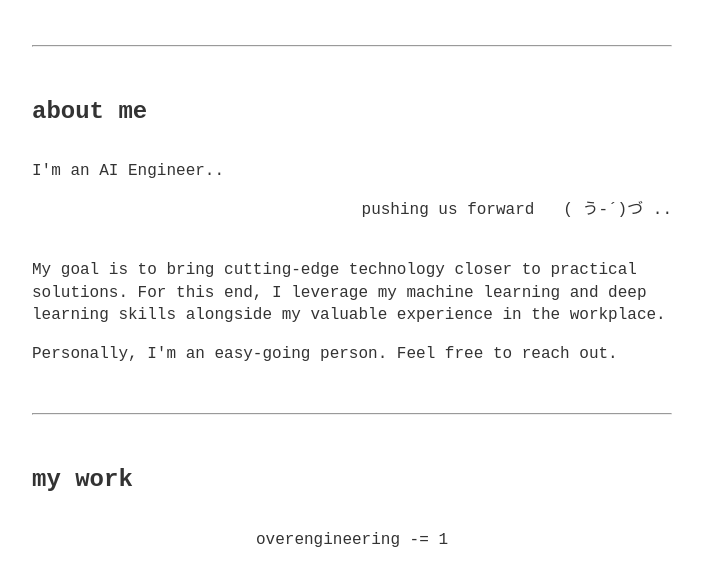
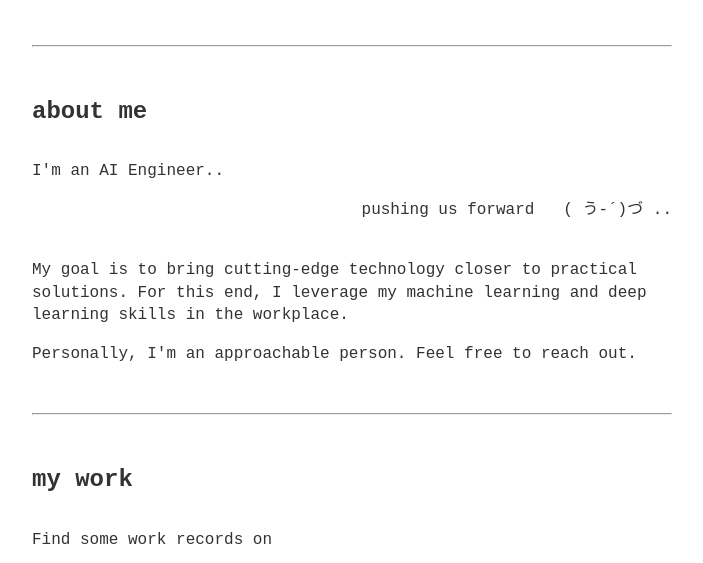
Before and after one commit to horefice/horefice.github.io, a plain HTML site: page index.html in a window 1280 px wide. Shown: the part 173-736 px from the top of the page, without its empty margins (288-991 px from the left). Drawn offline with Linux system fonts and the light colour scheme.

Commit message:
less is more

```diff
--- a/index.html
+++ b/index.html
@@ -77,14 +77,12 @@
             <p>I'm an AI Engineer..</p>
             <p dir="rtl"><bdo dir="ltr" aria-hidden="true">&nbsp;&nbsp;&nbsp;( う-´)づ ..</bdo>pushing us forward</p>
             <br>
-            <p>My goal is to bring cutting-edge technology closer to practical solutions. For this end, I leverage my machine learning and deep learning skills alongside my valuable experience in the workplace.</p>
-            <p>Personally, I'm an easy-going person. Feel free to reach out.</p>
+            <p>My goal is to bring cutting-edge technology closer to practical solutions. For this end, I leverage my machine learning and deep learning skills in the workplace.</p>
+            <p>Personally, I'm an approachable person. Feel free to reach out.</p>
         </section>
         <hr>
         <section>
             <h2>my work</h2>
-            <blockquote style="text-align: center;">overengineering -= 1</blockquote>
-            <br>
             <p>Find some work records on</p>
             <p>
                 <a href="https://github.com/horefice" target="_blank"><svg xmlns="http://www.w3.org/2000/svg" viewBox="0 0 496 512" class="icon"><path d="M165.9 397.4c0 2-2.3 3.6-5.2 3.6-3.3.3-5.6-1.3-5.6-3.6 0-2 2.3-3.6 5.2-3.6 3-.3 5.6 1.3 5.6 3.6zm-31.1-4.5c-.7 2 1.3 4.3 4.3 4.9 2.6 1 5.6 0 6.2-2s-1.3-4.3-4.3-5.2c-2.6-.7-5.5.3-6.2 2.3zm44.2-1.7c-2.9.7-4.9 2.6-4.6 4.9.3 2 2.9 3.3 5.9 2.6 2.9-.7 4.9-2.6 4.6-4.6-.3-1.9-3-3.2-5.9-2.9zM244.8 8C106.1 8 0 113.3 0 252c0 110.9 69.8 205.8 169.5 239.2 12.8 2.3 17.3-5.6 17.3-12.1 0-6.2-.3-40.4-.3-61.4 0 0-70 15-84.7-29.8 0 0-11.4-29.1-27.8-36.6 0 0-22.9-15.7 1.6-15.4 0 0 24.9 2 38.6 25.8 21.9 38.6 58.6 27.5 72.9 20.9 2.3-16 8.8-27.1 16-33.7-55.9-6.2-112.3-14.3-112.3-110.5 0-27.5 7.6-41.3 23.6-58.9-2.6-6.5-11.1-33.3 2.6-67.9 20.9-6.5 69 27 69 27 20-5.6 41.5-8.5 62.8-8.5s42.8 2.9 62.8 8.5c0 0 48.1-33.6 69-27 13.7 34.7 5.2 61.4 2.6 67.9 16 17.7 25.8 31.5 25.8 58.9 0 96.5-58.9 104.2-114.8 110.5 9.2 7.9 17 22.9 17 46.4 0 33.7-.3 75.4-.3 83.6 0 6.5 4.6 14.4 17.3 12.1C428.2 457.8 496 362.9 496 252 496 113.3 383.5 8 244.8 8zM97.2 352.9c-1.3 1-1 3.3.7 5.2 1.6 1.6 3.9 2.3 5.2 1 1.3-1 1-3.3-.7-5.2-1.6-1.6-3.9-2.3-5.2-1zm-10.8-8.1c-.7 1.3.3 2.9 2.3 3.9 1.6 1 3.6.7 4.3-.7.7-1.3-.3-2.9-2.3-3.9-2-.6-3.6-.3-4.3.7zm32.4 35.6c-1.6 1.3-1 4.3 1.3 6.2 2.3 2.3 5.2 2.6 6.5 1 1.3-1.3.7-4.3-1.3-6.2-2.2-2.3-5.2-2.6-6.5-1zm-11.4-14.7c-1.6 1-1.6 3.6 0 5.9 1.6 2.3 4.3 3.3 5.6 2.3 1.6-1.3 1.6-3.9 0-6.2-1.4-2.3-4-3.3-5.6-2z"/></svg>Github</a>
```
